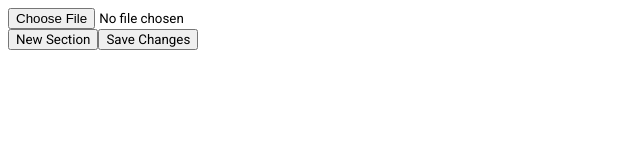
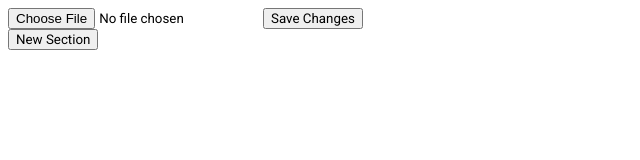
Before and after one commit to Florvasi25/OfflineMenuEditor, an Electron app: page src/ui/index.html in a window 1024 px wide. Shown: the whole page, without its empty margins (0-640 px from the left). Drawn offline with Linux system fonts and the light colour scheme.

Commit message:
Refactor LoadFile & Buttons

```diff
--- a/src/ui/addSectionButton.js
+++ b/src/ui/addSectionButton.js
@@ -4,12 +4,8 @@ import {
 
 import {
     jsonData,
-    // setJsonData,
     updateCounterLocalStorage,
     updateSectionLocalStorage,
-    // setSectionId,
-    // getSectionIndex,
-    // setSectionDisplayOrder,
     getUniqueRandomInt,
 } from './context.js';
 
--- a/src/ui/app.js
+++ b/src/ui/app.js
@@ -1,5 +1,3 @@
-// import { saveToFile } from './file.js';
-
 import {
     createSection,
 } from "./section.js";
@@ -9,35 +7,16 @@ import {
 } from './addSectionButton.js'
 
 import {
+    createLoadJsonButton,
     createSaveButton,
 } from './file.js'
 
 import {
-    jsonData, setJsonData,
-    updateCounterLocalStorage,
+    jsonData,
     updateSectionLocalStorage,
-    setSectionId,
     getSectionIndex,
-    setSectionDisplayOrder,
-    getUniqueRandomInt,
 } from './context.js';
 
-//Loading the File
-document.getElementById('jsonFileInput').addEventListener('change', function (event) {
-    const file = event.target.files[0];
-    const reader = new FileReader();
-
-    reader.onload = function (e) {
-        setJsonData(JSON.parse(e.target.result));
-        updateSectionLocalStorage()
-        setSectionId(jsonData);
-        setSectionDisplayOrder(jsonData);
-        generateHTML(jsonData);
-    };
-
-    if (!file) return
-    reader.readAsText(file);
-});
 
 //Builds HTML
 function generateHTML(jsonData) {
@@ -48,12 +27,32 @@ function generateHTML(jsonData) {
         let sectionRow = createSection(menuSection);
         outputContainer.appendChild(sectionRow);
     });
+}
 
-    const body = document.getElementById('body')
+function createBtnContainers() {
+    const fileOptionsContainer = document.getElementById('fileOptionsContainer')
+    const loadJsonButton = createLoadJsonButton()
+    const saveButton = createSaveButton()
+    fileOptionsContainer.appendChild(loadJsonButton)
+    fileOptionsContainer.appendChild(saveButton)
+
+    const newSectionBtnContainer = document.getElementById('newSectionBtnContainer')
     const newSectionButton = createSectionButton()
-    const saveButton = createSaveButton()
-    body.appendChild(newSectionButton)
-    body.appendChild(saveButton)
+    newSectionBtnContainer.appendChild(newSectionButton)
+}
+
+function getDragAfterElement(outputContainer, y) {
+    const draggableElements = [...outputContainer.querySelectorAll('.draggable:not(.dragging)')]
+
+    return draggableElements.reduce((closest, child) => {
+        const box = child.getBoundingClientRect()
+        const offset = y - box.top - box.height / 2
+        if (offset < 0 && offset > closest.offset) {
+            return { offset: offset, element: child }
+        } else {
+            return closest
+        }
+    }, { offset: Number.NEGATIVE_INFINITY }).element
 }
 
 let draggable = null;
@@ -69,19 +68,6 @@ outputContainer.addEventListener('dragenter', e => {
     }
 })
 
-function getDragAfterElement(outputContainer, y) {
-    const draggableElements = [...outputContainer.querySelectorAll('.draggable:not(.dragging)')]
-
-    return draggableElements.reduce((closest, child) => {
-        const box = child.getBoundingClientRect()
-        const offset = y - box.top - box.height / 2
-        if (offset < 0 && offset > closest.offset) {
-            return { offset: offset, element: child }
-        } else {
-            return closest
-        }
-    }, { offset: Number.NEGATIVE_INFINITY }).element
-}
 
 outputContainer.addEventListener("dragend", () => {
     const rows = Array.from(outputContainer.querySelectorAll("tr"));
@@ -99,48 +85,8 @@ outputContainer.addEventListener("dragend", () => {
     }
 })
 
-//Saves JSON
-// document.getElementById('saveButton').addEventListener('click', function () {
-//     console.log(jsonData);
-//     saveToFile(jsonData);
-// });
-
-// //Add Section
-// document.getElementById('addSectionButton').addEventListener('click', () => {
-//     const newId = getUniqueRandomInt()
-
-//     const emptySectionJson = {
-//         MenuSectionId: newId,
-//         Name: "Empty",
-//         Description: null,
-//         DisplayOrder: jsonData.MenuSections.length,
-//         MenuItems: [],
-//         PublicId: crypto.randomUUID(),
-//         IsDeleted: false,
-//         IsAvailable: true,
-//         IsHiddenFromUsers: false,
-//         ImageName: null,
-//         ImageUrl: null,
-//         CellAspectRatio: 0,
-//         CellLayoutType: 0,
-//         MenuSectionAvailability: {
-//             MenuSectionId: newId,
-//             AvailableTimes: null,
-//             AvailabilityMode: 0
-//         },
-//         ConcessionStoreId: null,
-//         MenuSectionMetadata: []
-//     };
-
-//     let sectionRow = createSection(emptySectionJson)
-
-//     document.getElementById('outputContainer').appendChild(sectionRow);
-
-//     jsonData.MenuSections.push(emptySectionJson)
-//     updateSectionLocalStorage()
-//     updateCounterLocalStorage(newId, true);
-
-// });
-
 //After loading the Data it generates the HTML
 generateHTML(jsonData);
+createBtnContainers()
+
+export { generateHTML }
--- a/src/ui/file.js
+++ b/src/ui/file.js
@@ -1,6 +1,39 @@
 import {
-    jsonData
-} from './context.js'
+    jsonData,
+    setJsonData,
+    updateSectionLocalStorage,
+    setSectionId,
+    setSectionDisplayOrder,
+} from './context.js';
+
+import {
+    generateHTML,
+ } from './app.js'
+
+function createLoadJsonButton() {
+    const loadJsonButton = document.createElement('input')
+    loadJsonButton.setAttribute('id', 'jsonFileInput')
+    loadJsonButton.setAttribute('accept', '.json, .txt')
+    loadJsonButton.setAttribute('type', 'file')
+
+    loadJsonButton.addEventListener('change', function (event) {
+        const file = event.target.files[0];
+        const reader = new FileReader();
+
+        reader.onload = function (e) {
+            setJsonData(JSON.parse(e.target.result));
+            updateSectionLocalStorage()
+            setSectionId(jsonData);
+            setSectionDisplayOrder(jsonData);
+            generateHTML(jsonData);
+        };
+
+        if (!file) return
+        reader.readAsText(file);
+    });
+
+    return loadJsonButton
+}
 
 function createSaveButton() {
     const saveButton = document.createElement('button')
@@ -35,4 +68,4 @@ function saveToFile(data) {
     URL.revokeObjectURL(url);
 }
 
-export { saveToFile, createSaveButton }
+export { saveToFile, createSaveButton, createLoadJsonButton }
--- a/src/ui/index.html
+++ b/src/ui/index.html
@@ -13,15 +13,17 @@
     <link rel="stylesheet" href="style.css">
 </head>
 <body id="body">
-    <div>
-        <input type="file" id="jsonFileInput" accept=".json, .txt">
+    <div id="fileOptionsContainer">
+        <!-- <input type="file" id="jsonFileInput" accept=".json, .txt"> -->
         <!-- <button id="saveButton">Save Changes</button> -->
     </div>
     <table class="tablebody">
         <tbody id="outputContainer">
         </tbody>
     </table>
-    <!-- <button id="addSectionButton">Add New Section</button> -->
+    <div id="newSectionBtnContainer">
+        <!-- <button id="addSectionButton">Add New Section</button> -->
+    </div>
     <script type="module" src="app.js"></script>
 </body>
 </html>
```
